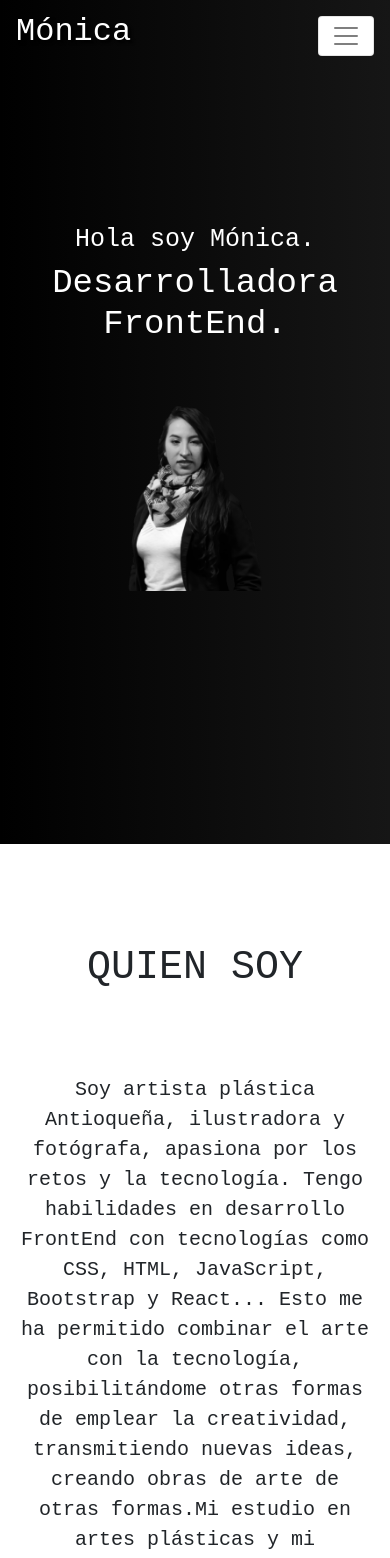
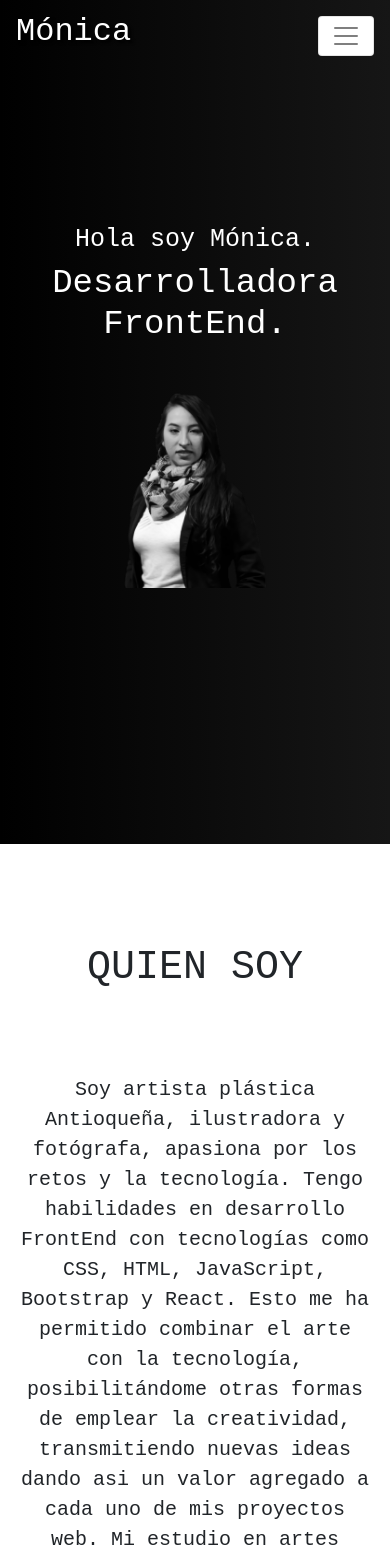
Before and after one commit to monica-arbelaez/Portafolio-Personal, a React (Create React App) app: page / in a window 390 px wide. Shown: the top 1558 px of the page. Built offline with nearby package versions, Linux system fonts and the light colour scheme.

Commit message:
styles proyectos

```diff
--- a/src/App.js
+++ b/src/App.js
@@ -18,7 +18,7 @@ function App() {
       text1='Desarrolladora FrontEnd.'
       />
       <QuienSoy title2= 'QUIEN SOY'
-      text2= 'Soy artista plástica Antioqueña, ilustradora y fotógrafa, apasiona por los retos y la tecnología. Tengo habilidades en desarrollo FrontEnd con tecnologías como CSS, HTML, JavaScript, Bootstrap y React... Esto me ha permitido combinar el arte con la tecnología, posibilitándome otras formas de emplear la creatividad, transmitiendo nuevas ideas, creando obras de arte de otras formas.Mi estudio en artes plásticas y mi experiencia laboral comunitaria me han posibilitado adquirir una gran variedad de herramientas y habilidades blandas, capacidad para el trabajo en equipo y a la vez un buen desempeño para hablar en público. '
+      text2= 'Soy artista plástica Antioqueña, ilustradora y fotógrafa, apasiona por los retos y la tecnología. Tengo habilidades en desarrollo FrontEnd con tecnologías como CSS, HTML, JavaScript, Bootstrap y React. Esto me ha permitido combinar el arte con la tecnología, posibilitándome otras formas de emplear la creatividad, transmitiendo nuevas ideas dando asi un valor agregado a cada uno de mis proyectos web. Mi estudio en artes plásticas y mi experiencia laboral comunitaria me han posibilitado adquirir una gran variedad de herramientas y habilidades blandas, capacidad para el trabajo en equipo y a la vez un buen desempeño para hablar en público. '
       />
       <Projects
       title= 'PROYECTOS'
--- a/src/Components/Projects.jsx
+++ b/src/Components/Projects.jsx
@@ -7,7 +7,7 @@ import Pondcast from './../images/Pondcast.png'
 import Calculadora from './../images/calculadora.png'
 import Pokedex from './../images/pokedex.png'
 import Quote from './../images/Quote.png'
-import Drum from './../images/drum.png'
+import Drum from './../images/drum.PNG'
 import 'bootstrap/dist/css/bootstrap.min.css';
 import "./Styles/Projects.css";
 import "jquery";
--- a/src/Components/Styles/Welcome.css
+++ b/src/Components/Styles/Welcome.css
@@ -37,6 +37,7 @@ font-family: 'Source Code Pro', monospace;
     .texto1{
         font-size: 42px;
     }
+
 }
 @media (min-width: 411px) and (max-width: 900px){
 
@@ -47,10 +48,24 @@ font-family: 'Source Code Pro', monospace;
         font-size: 40px;
     }
 }
-@media (min-width: 320px) and (max-width: 770px){
+@media (min-width: 490px) and (max-width: 770px){
     #imgMA{
         width:40% ;
-        padding-top: 50px;
+        padding-top: 48px;
+    }
+
+}
+@media (min-width: 350px) and (max-width: 489px){
+    #imgMA{
+        width:42% ;
+        padding-top: 37px;
+    }
+
+}
+@media (max-width: 350px){
+    #imgMA{
+        width:60% ;
+        padding-top: 43px;
     }
 
 }
```
Also changed, not shown: src/images/drum.png.
